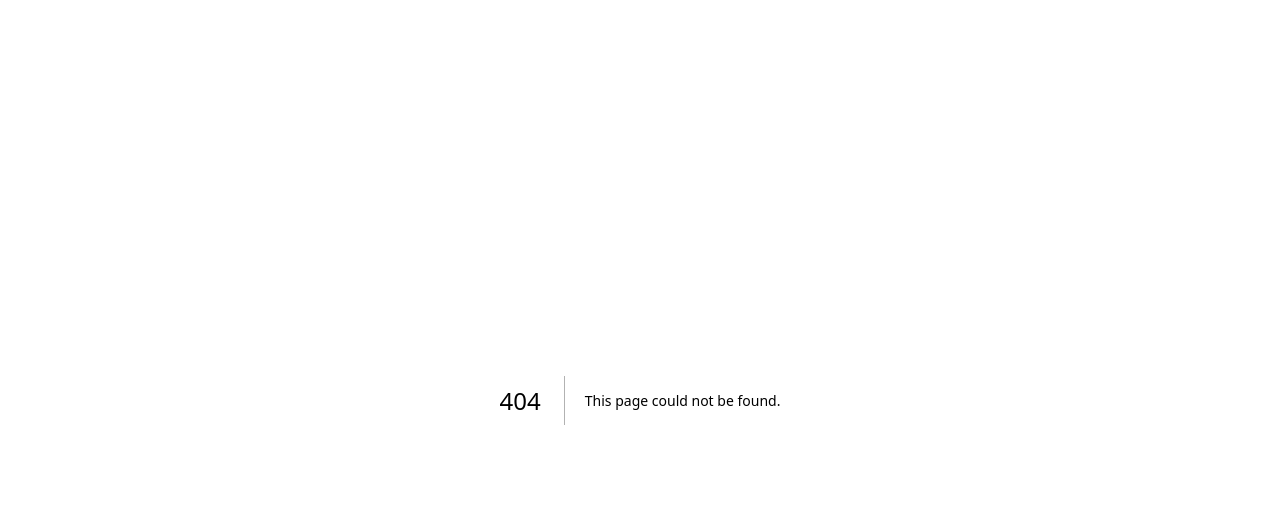
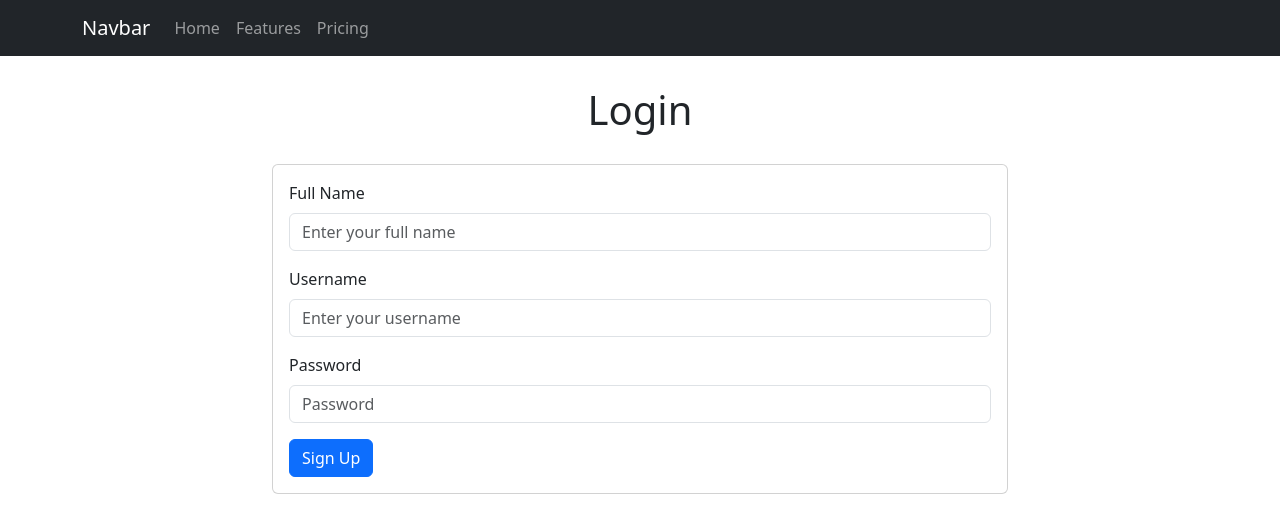
Before and after one commit to Amer-N-Sulaiman/quoteshare_frontend, a Next.js app: page /signup in a window 1280 px wide. Before the commit this address had no page. Shown: the top 532 px of the page. Built offline with nearby package versions, Linux system fonts and the light colour scheme.

Commit message:
Added Login and Signup pages

```diff
--- /dev/null
+++ b/components/Layout.jsx
@@ -0,0 +1,12 @@
+import MyNavbar from './Navbar'
+
+const Layout = ({children})=>{
+    return (
+        <>
+            <MyNavbar />
+            {children}
+        </>
+    )
+}
+
+export default Layout;
--- /dev/null
+++ b/components/Navbar.jsx
@@ -0,0 +1,22 @@
+import Container from 'react-bootstrap/Container';
+import Nav from 'react-bootstrap/Nav';
+import Navbar from 'react-bootstrap/Navbar';
+
+function MyNavbar() {
+    return (
+        <>
+            <Navbar bg="dark" variant="dark" style={{marginBottom: '30px'}}>
+            <Container>
+                <Navbar.Brand href="#home">Navbar</Navbar.Brand>
+                <Nav className="me-auto">
+                <Nav.Link href="#home">Home</Nav.Link>
+                <Nav.Link href="#features">Features</Nav.Link>
+                <Nav.Link href="#pricing">Pricing</Nav.Link>
+                </Nav>
+            </Container>
+            </Navbar>
+        </>
+    )
+}
+
+export default MyNavbar;
--- a/package.json
+++ b/package.json
@@ -9,8 +9,11 @@
     "lint": "next lint"
   },
   "dependencies": {
+    "@radix-ui/react-slot": "^1.0.2",
+    "bootstrap": "^5.3.0",
     "next": "13.4.5",
     "react": "18.2.0",
+    "react-bootstrap": "^2.7.4",
     "react-dom": "18.2.0"
   },
   "devDependencies": {
--- a/pages/_app.js
+++ b/pages/_app.js
@@ -1,7 +1,13 @@
 import '../styles/globals.css'
+import 'bootstrap/dist/css/bootstrap.min.css';
+import Layout from '../components/Layout'
 
 function MyApp({ Component, pageProps }) {
-  return <Component {...pageProps} />
+  return (
+    <Layout>
+      <Component {...pageProps} />
+    </Layout>
+  )
 }
 
 export default MyApp
--- a/pages/api/hello.js
+++ /dev/null
@@ -1,5 +0,0 @@
-// Next.js API route support: https://nextjs.org/docs/api-routes/introduction
-
-export default function handler(req, res) {
-  res.status(200).json({ name: 'John Doe' })
-}
--- /dev/null
+++ b/pages/signup.jsx
@@ -0,0 +1,50 @@
+import Button from 'react-bootstrap/Button';
+import Form from 'react-bootstrap/Form';
+import Container from 'react-bootstrap/Container';
+import Row from 'react-bootstrap/Row';
+import Col from 'react-bootstrap/Col';
+import Card from 'react-bootstrap/Card';
+
+
+function SignUp() {
+  return (
+    <>
+      <h1 style={{textAlign: 'center', margin: '30px 0'}}>Login</h1>
+      <Container>
+        <Row className="justify-content-center">
+          <Col lg={8} xs={10}>
+            <Card>
+              <Card.Body>
+                <Form>
+                  <Form.Group className="mb-3" controlId="formBasicEmail">
+                    <Form.Label>Full Name</Form.Label>
+                    <Form.Control type="text" placeholder="Enter your full name" />
+
+                  </Form.Group>
+                  <Form.Group className="mb-3" controlId="formBasicEmail">
+                    <Form.Label>Username</Form.Label>
+                    <Form.Control type="text" placeholder="Enter your username" />
+
+                  </Form.Group>
+
+                  <Form.Group className="mb-3" controlId="formBasicPassword">
+                    <Form.Label>Password</Form.Label>
+                    <Form.Control type="password" placeholder="Password" />
+                  </Form.Group>
+
+                  <Button variant="primary" type="submit">
+                    Sign Up
+                  </Button>
+                </Form>
+
+              </Card.Body>
+            </Card>
+         </Col>
+
+        </Row>
+      </Container>
+    </>
+  );
+}
+
+export default SignUp;
```
Also changed, not shown: pages/index.js (+1 -53 lines), pages/login.jsx (added, +45 -0 lines), .babelrc (added), .eslintrc.json, 1 other file (tests, documents, lock files or other folders).
